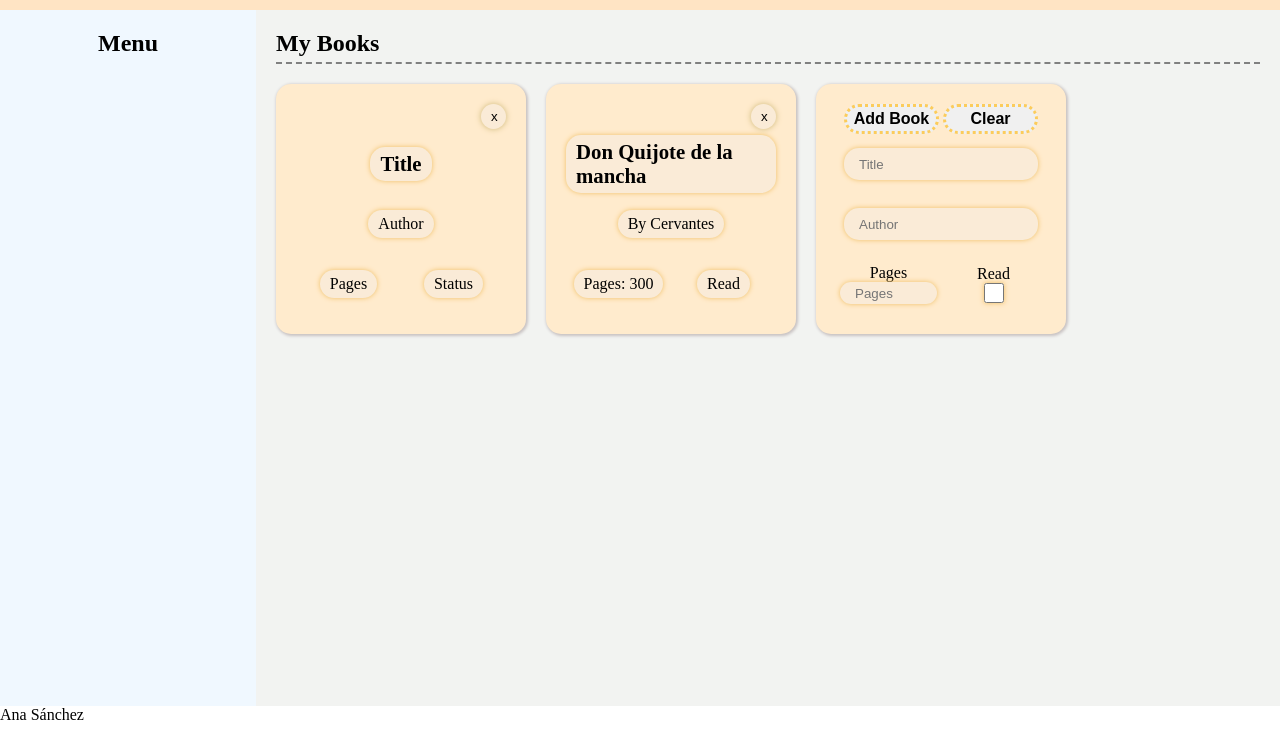
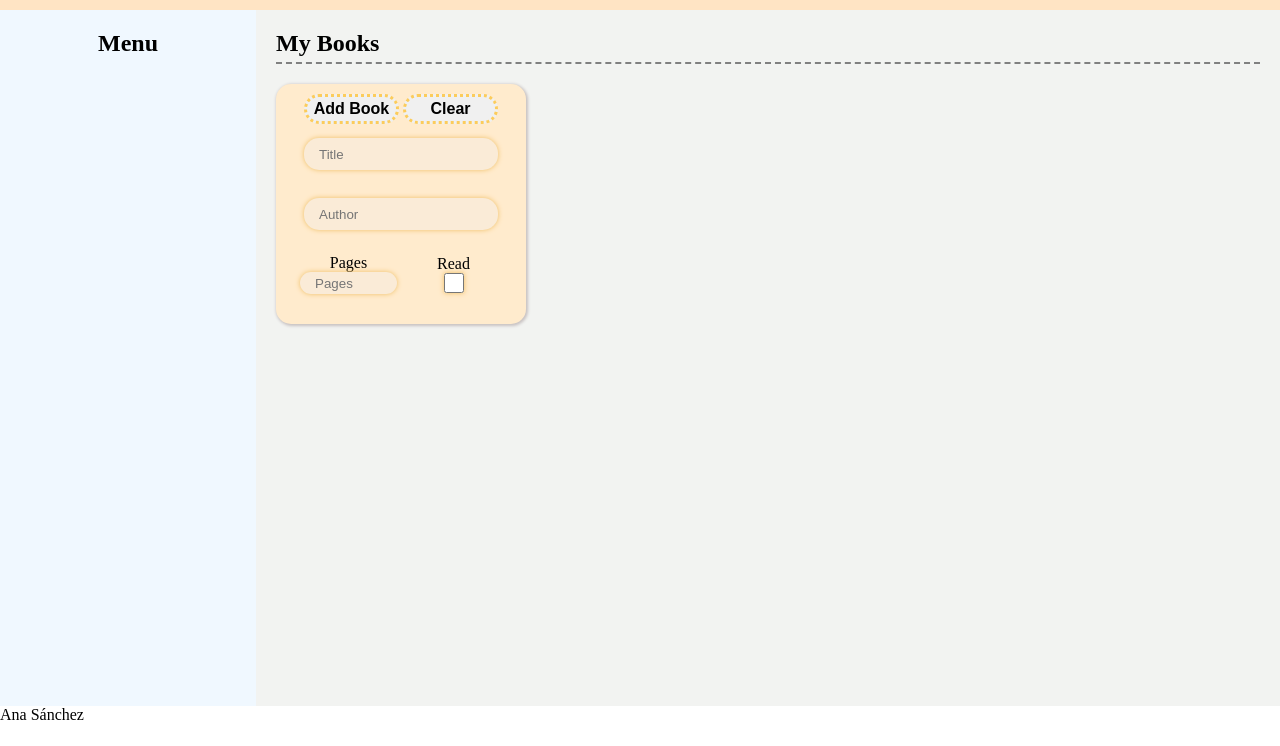
Before and after one commit to AnaSanchez95/library, a plain HTML site: page index.html in a window 1280 px wide. Shown: the part 54-800 px from the top of the page. Drawn offline with Linux system fonts and the light colour scheme.

Commit message:
Change JS

```diff
--- a/index.html
+++ b/index.html
@@ -19,20 +19,6 @@
         <div class="books">
             <h2>My Books</h2>
             <div class="books-cards">
-                <div class="card">
-                    <button class="cancel">x</button>
-                    <h3 class="title">Title</h3>
-                    <p class="author">Author</p>
-                    <p class="pages">Pages</p>
-                    <p class="status">Status</p>
-                </div>
-                <div class="card">
-                    <button class="cancel">x</button>
-                    <h3 class="title">Don Quijote de la mancha</h3>
-                    <p class="author">By <span id="author-span">Cervantes</span></p>
-                    <p class="pages">Pages: <span id="pages-span">300</span></p>
-                    <p class="status">Read</p>
-                </div>
 
                 <div class="empty-card">
                     <div class="empty-card-buttons">
--- a/script.js
+++ b/script.js
@@ -23,7 +23,14 @@ function checkReadStatus(readStatus) {
 function cancelButton() {
   let btnCancel = document.querySelectorAll(".cancel");
   btnCancel.forEach((button) => {
-    button.addEventListener("click", () => button.parentNode.remove());
+    button.addEventListener("click", () => {
+      myLibrary.forEach(book => {
+        let i = button.parentNode.id;
+        console.log(i);
+        myLibrary.splice(i,1);
+        button.parentNode.remove()
+      });
+    });
   });
 }
 
--- a/style.css
+++ b/style.css
@@ -48,6 +48,7 @@ header h1{
     background-color: blanchedalmond;
     max-height: 250px;
     padding: 20px;
+    padding-top: 10px;
     border-radius: 15px;
     box-shadow: 1px 1px 3px 1px rgb(200, 194, 194);
     display: grid;
@@ -85,9 +86,11 @@ header h1{
 .title{
     grid-area: 2 / 1 / 3 / 3;
     font-size: 1.3rem;
+    min-width: 200px;
 }
 .author{
     grid-area: 3 / 1 / 4 / 3;
+    min-width: 200px;
 }
 .pages{
     grid-area: 4 / 1 / 5 / 2;
```
